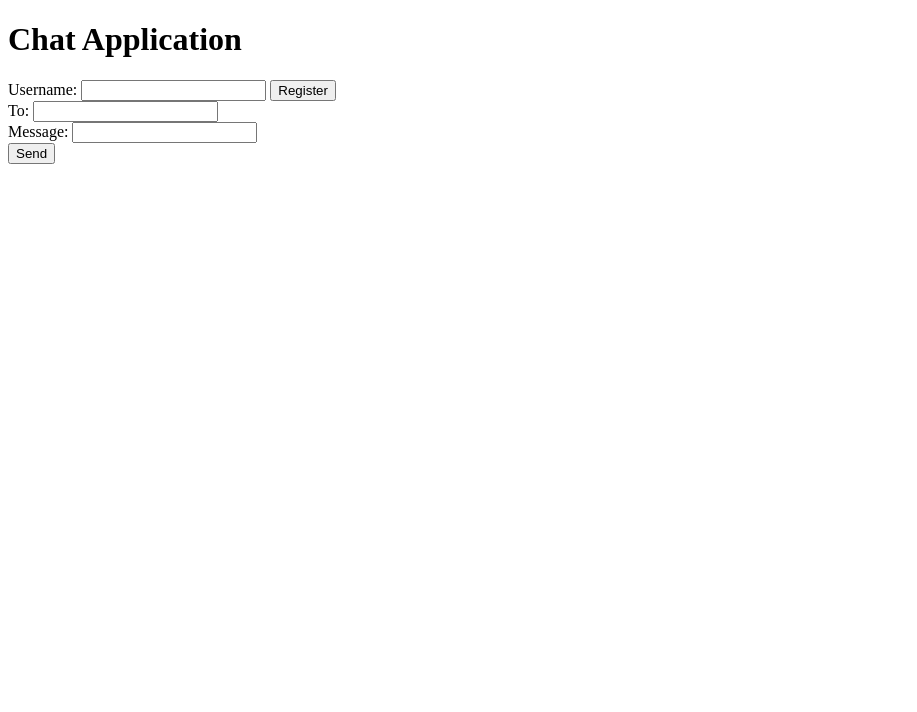
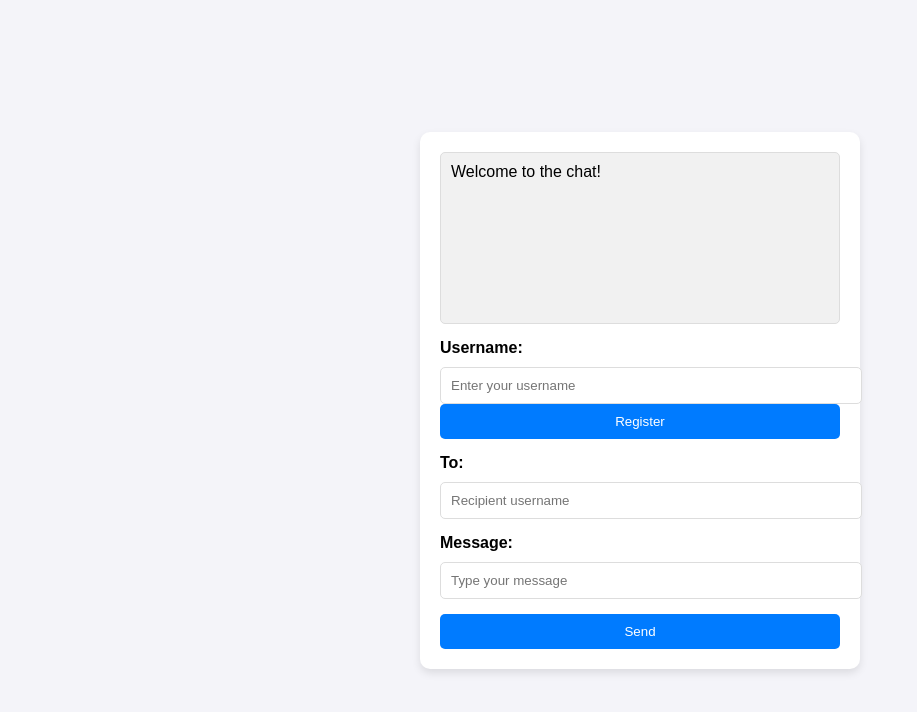
Before and after one commit to deependraBishwa/chatserver, a website: page public/index.html in a window 1280 px wide. Shown: the whole page, without its empty margins (0-917 px from the left). Drawn offline with nearby package versions, Linux system fonts and the light colour scheme; no server answers.

Commit message:
gave good design to chat ui

```diff
--- a/public/index.html
+++ b/public/index.html
@@ -1,25 +1,101 @@
 <!DOCTYPE html>
 <html lang="en">
+
 <head>
   <meta charset="UTF-8">
   <meta name="viewport" content="width=device-width, initial-scale=1.0">
   <title>Chat App</title>
   <script src="/socket.io/socket.io.js"></script>
+
+  <style>
+    body {
+      font-family: Arial, sans-serif;
+      margin: 0;
+      padding: 0;
+      background-color: #f4f4f9;
+      display: flex;
+      justify-content: center;
+      align-items: center;
+      height: 100vh;
+    }
+
+    #container {
+      width: 400px;
+      background-color: #ffffff;
+      box-shadow: 0 4px 8px rgba(0, 0, 0, 0.1);
+      border-radius: 10px;
+      padding: 20px;
+      display: flex;
+      flex-direction: column;
+      gap: 15px;
+    }
+
+    #chat {
+      background-color: #f1f1f1;
+      border: 1px solid #ddd;
+      padding: 10px;
+      border-radius: 5px;
+      height: 150px;
+      overflow-y: auto;
+    }
+
+    .label {
+      font-weight: bold;
+      margin-bottom: 5px;
+    }
+
+    input[type="text"] {
+      width: 100%;
+      padding: 10px;
+      margin-top: 5px;
+      border: 1px solid #ddd;
+      border-radius: 5px;
+    }
+
+    button {
+      padding: 10px 15px;
+      background-color: #007bff;
+      color: #fff;
+      border: none;
+      border-radius: 5px;
+      cursor: pointer;
+    }
+
+    button:hover {
+      background-color: #0056b3;
+    }
+
+    .form-group {
+      display: flex;
+      flex-direction: column;
+    }
+  </style>
 </head>
+
 <body>
-  <h1>Chat Application</h1>
-  <div>
-    <label>Username: <input id="username" type="text"></label>
-    <button onclick="register()">Register</button>
-  </div>
-  <div>
-    <label>To: <input id="recipient" type="text"></label>
-    <br>
-    <label>Message: <input id="message" type="text"></label>
-    <br>
+  <div id="container">
+    <!-- Chat History Section -->
+    <div id="chat">Welcome to the chat!</div>
+
+    <!-- User Registration Section -->
+    <div class="form-group">
+      <label class="label" for="username">Username:</label>
+      <input id="username" type="text" placeholder="Enter your username">
+      <button onclick="register()">Register</button>
+    </div>
+
+    <!-- Message Sending Section -->
+    <div class="form-group">
+      <label class="label" for="recipient">To:</label>
+      <input id="recipient" type="text" placeholder="Recipient username">
+    </div>
+    <div class="form-group">
+      <label class="label" for="message">Message:</label>
+      <input id="message" type="text" placeholder="Type your message">
+    </div>
     <button onclick="sendMessage()">Send</button>
   </div>
-  <div id="chat"></div>
+
 
   <script>
     const socket = io("https://chatserver-zxbu.onrender.com");
@@ -49,4 +125,5 @@
     });
   </script>
 </body>
+
 </html>
```
